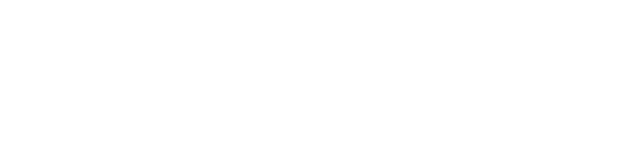
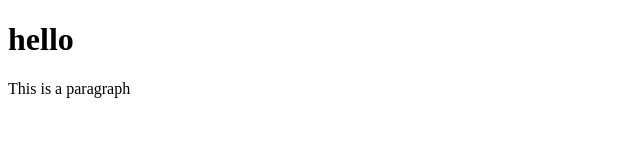
Before and after one commit to HaoMChiang/Web-Dev, a plain HTML site: page Website/mypage.html in a window 1280 px wide. Shown: the whole page, without its empty margins (0-640 px from the left). Drawn offline with Linux system fonts and the light colour scheme.

Commit message:
second commit

```diff
--- a/Website/mypage.html
+++ b/Website/mypage.html
@@ -4,6 +4,8 @@
 	<title></title>
 </head>
 <body>
+ <h1> hello </h1>
+ <p> This is a paragraph </p>
 
 </body>
 </html>
```
